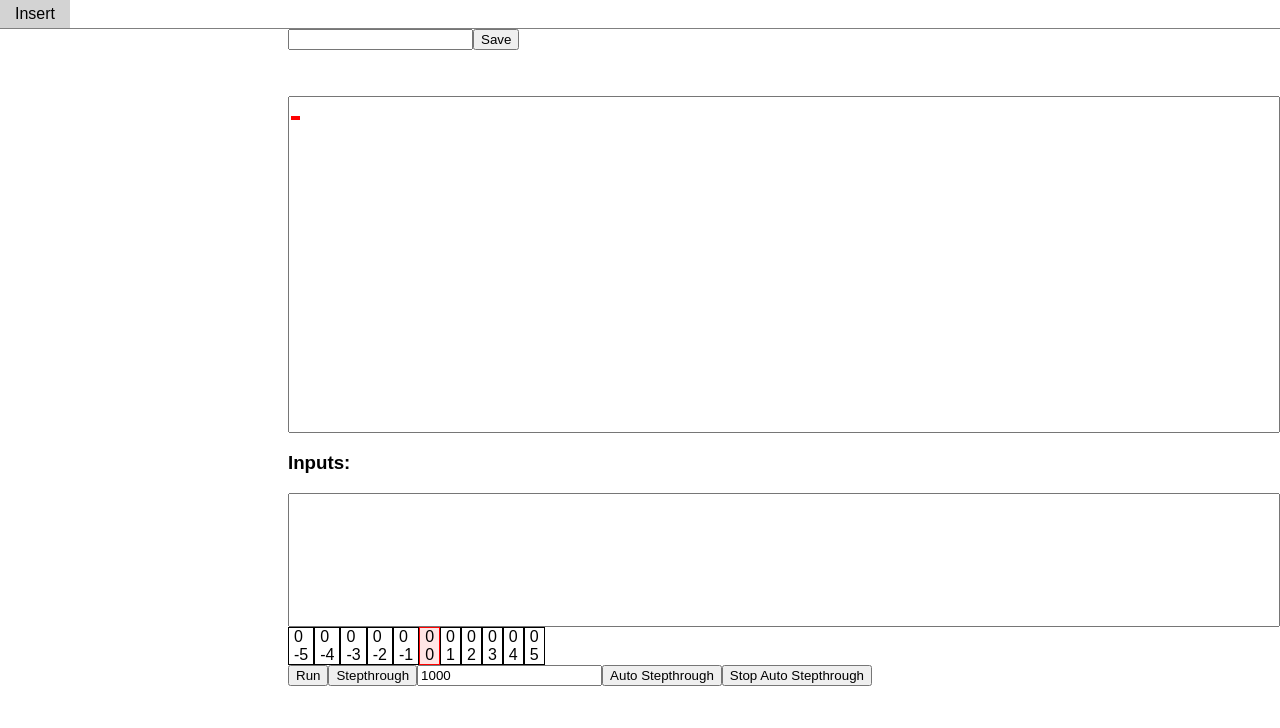
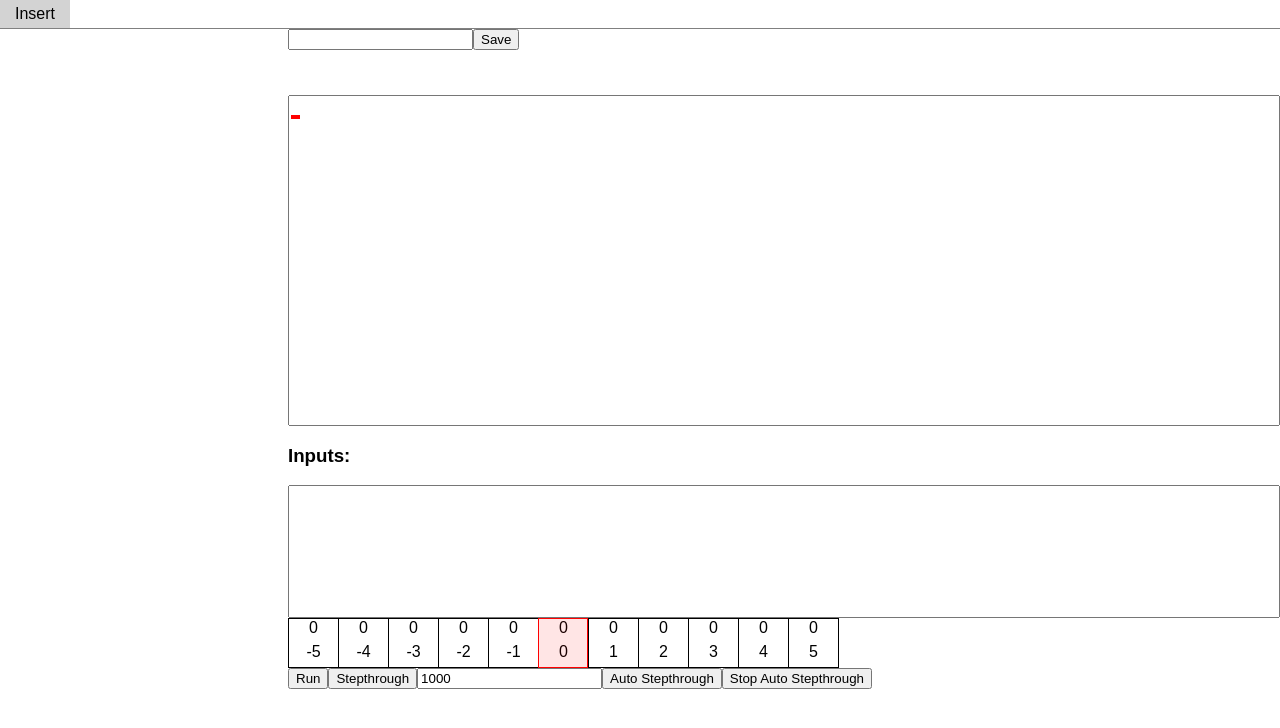
Before and after one commit to BrainifIDE/brainifide, a React (Create React App) app: page / in a window 1280 px wide. Shown: the top 728 px of the page. Built offline with nearby package versions, Linux system fonts and the light colour scheme.

Commit message:
Implement better visualizer

```diff
--- a/src/DataStoreVisualizer.css
+++ b/src/DataStoreVisualizer.css
@@ -1,18 +1,32 @@
 .DataStoreVisualizer {
-  display: flex;
+  height: 50px;
+  width: 551px;
+  position: relative;
+  overflow: hidden;
 }
 
 .DataStoreVisualizer .cell {
-  padding-left: 5px;
-  padding-right: 5px;
+  width: 50px;
+  height: 50px;
+  position: absolute;
+  top: 0;
   border: 1px solid black;
   display: flex;
   flex-direction: column;
+  border-right: 0;
+  transition: left 0.1s ease-out;
+  text-align: center;
 }
 
-.DataStoreVisualizer .cell:nth-of-type(6) {
+.DataStoreVisualizer .cell:last-of-type {
+  border-right: 1px solid black;
+}
+
+.DataStoreVisualizer .cell.highlight {
+  left: 250px;
   border: 1px solid red;
   background-color: rgba(255, 0, 0, 0.1);
+  z-index: 100;
 }
 
 .DataStoreVisualizer .cell div {
--- a/src/DataStoreVisualizer.js
+++ b/src/DataStoreVisualizer.js
@@ -6,18 +6,22 @@ class DataStoreVisualizer extends Component {
     const numbers = [];
     const context = this.props.executionContext;
 
-    for (let i = -5; i <= 5; i++) {
+    for (let i = -7; i <= 7; i++) {
       numbers.push(context.table[context.pointer + i] || 0);
     }
 
-    return numbers.map((num, i) => {
+    const output = numbers.map((num, i) => {
       return (
-        <div key={i} className="cell">
+        <div key={context.pointer + i - 7} className="cell" style={{left: ((i-2) * 50) + "px"}}>
           <div>{ num }</div>
-          <div>{ context.pointer + i - 5}</div>
+          <div>{ context.pointer + i - 7}</div>
         </div>
       );
     });
+
+    output.push(<div key="highlight" className="cell highlight" />);
+
+    return output;
   }
 
   render() {
```
